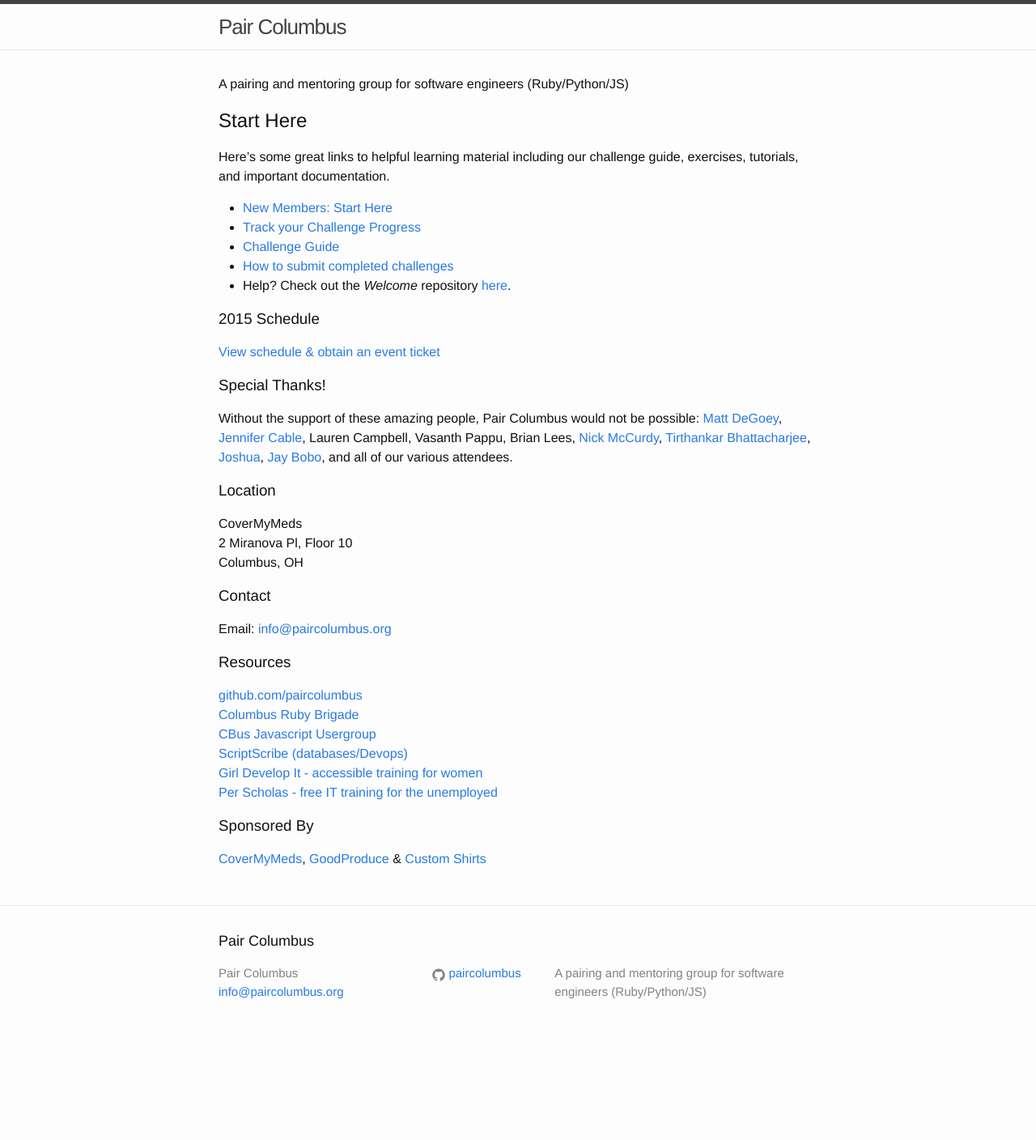
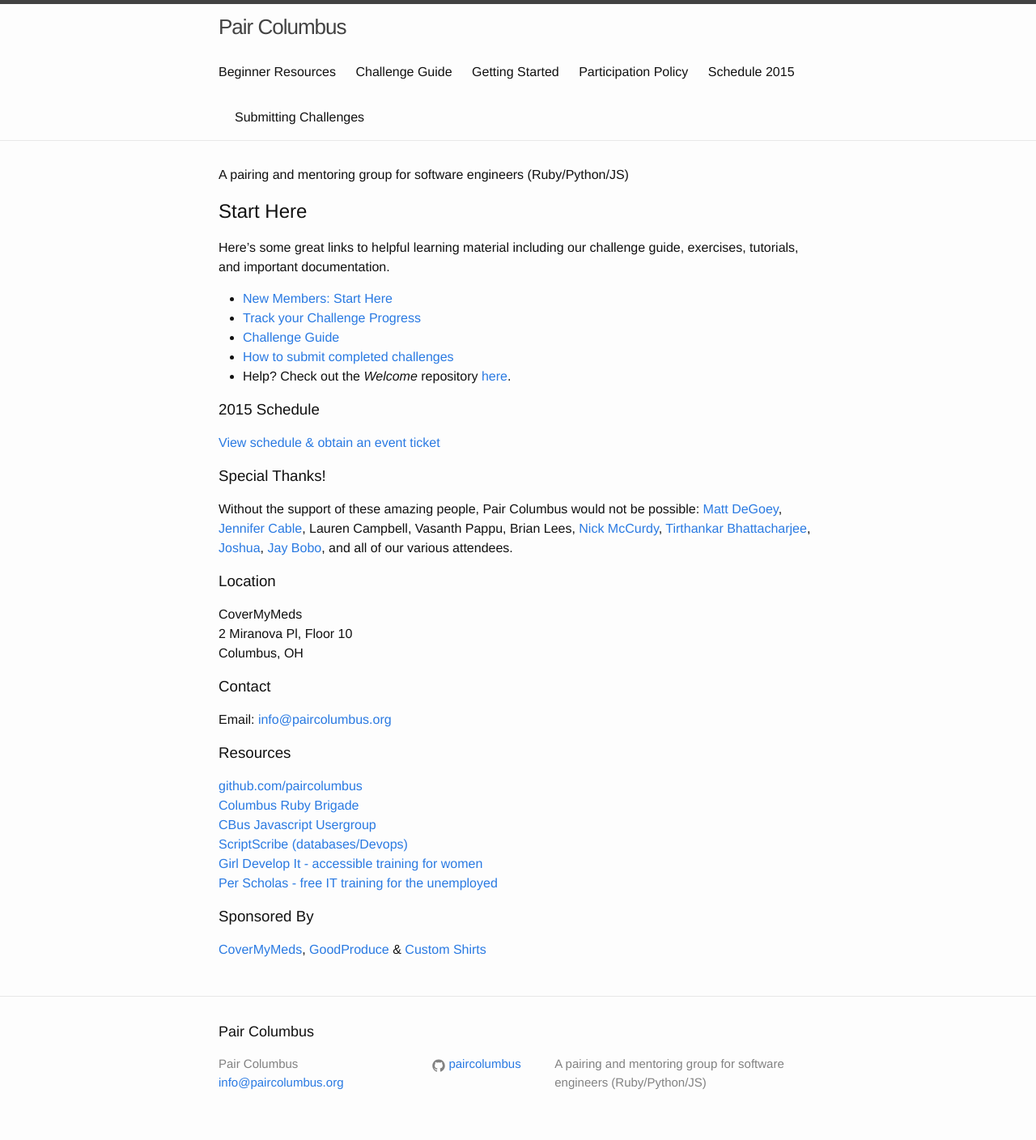
Before and after one commit to paircolumbus/paircolumbus.github.io, a Jekyll site: the page built from index.md, in a window 1280 px wide. Shown: the whole page at 81% size. Built offline with Jekyll 4.4.1, drawn with Linux system fonts in a browser that asks for light colours; before the commit the page ends 1296 px from its top, so only the background shows below that.

Commit message:
Add YAML front matter to all remaining pages in Welcome

```diff
--- a/Welcome/BeginnerResources.md
+++ b/Welcome/BeginnerResources.md
@@ -1,3 +1,9 @@
+---
+layout: page
+title: Beginner Resources
+permalink: /beginner_resources/
+---
+
 ##Learn! :)
 If you're completely new to programming you may want to consider these resources. I recommend that beginner's complete all of the following before starting on our challenges.
 
--- a/Welcome/ChallengeGuide.md
+++ b/Welcome/ChallengeGuide.md
@@ -1,3 +1,9 @@
+---
+layout: page
+title: Challenge Guide
+permalink: /challenge_guide/
+---
+
 #Challenge Guide
 
 Challenges are marked by difficulty level.
--- a/Welcome/GettingStarted.md
+++ b/Welcome/GettingStarted.md
@@ -1,3 +1,9 @@
+---
+layout: page
+title: Getting Started
+permalink: /getting_started/
+---
+
 #Tutoring Resources
 
 Before we begin coding, let's setup your local development environment. Mac users should note that their operating systems come with a system Ruby & Python. Consider the setup below to be optional.
--- a/Welcome/ParticipationPolicy.md
+++ b/Welcome/ParticipationPolicy.md
@@ -1,3 +1,9 @@
+---
+layout: page
+title: Participation Policy
+permalink: /participation_policy/
+---
+
 #Participation Policy
 
 There are a number of people on the waiting list and I feel its important that we have a rather strict participation policy in order to be fair to them. In order to remain a member of the tutoring group, there will be the following expectations:
--- a/Welcome/Schedule2015.md
+++ b/Welcome/Schedule2015.md
@@ -1,3 +1,9 @@
+---
+layout: page
+title: Schedule 2015
+permalink: /schedule_2015/
+---
+
 Here's our schedule for the rest of 2015. You can register to attend the workshop [here](https://www.eventbrite.com/e/pair-programming-mentoring-covermymeds-tickets-15224426670).
 
 ## Meetup Times
--- a/Welcome/SubmittingChallenges.md
+++ b/Welcome/SubmittingChallenges.md
@@ -1,3 +1,9 @@
+---
+layout: page
+title: Submitting Challenges
+permalink: /submitting_challenges/
+---
+
 #How to submit challenges via GitHub
 
 If you don't have Git or Ruby installed on your computer, please [start here](https://github.com/paircolumbus/Welcome/blob/master/GettingStarted.md). [Click here](https://github.com/paircolumbus/Welcome/blob/master/ChallengeGuide.md) to see our Challenge Guide.
```
